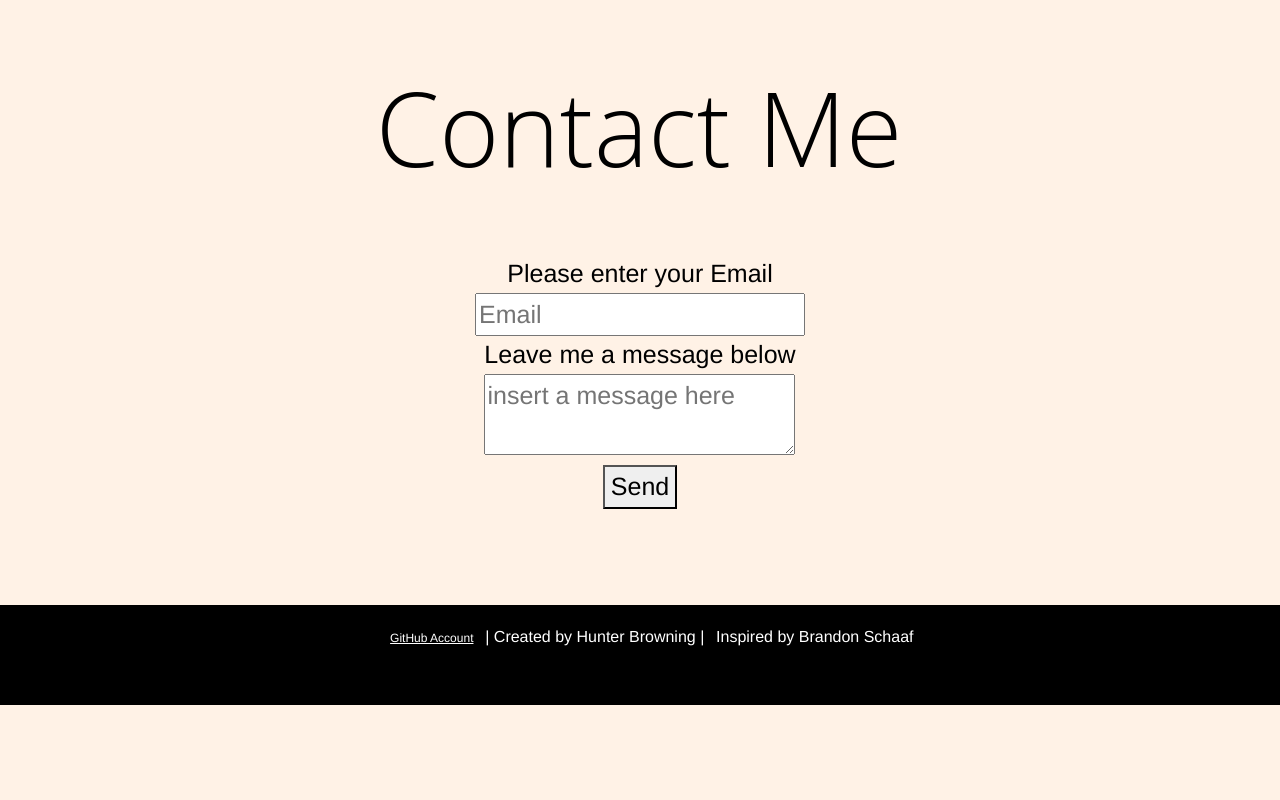
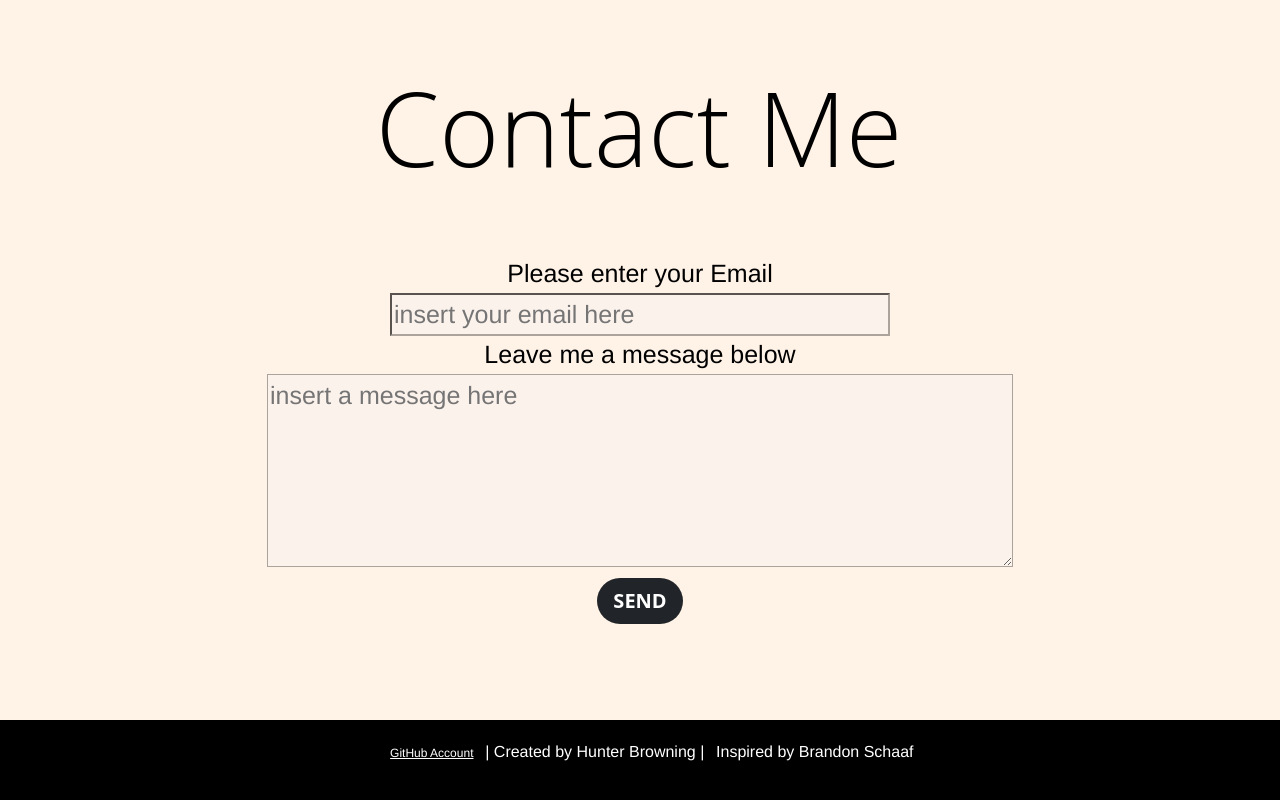
Before and after one commit to hunterjacobi/hunterjacobi.github.io, a plain HTML site: page index.html in a window 1280 px wide. Shown: the part 2091-2891 px from the top of the page. Before the commit the page ends 2796 px from the top, so only its background shows below. Drawn offline with nearby package versions, Linux system fonts and the light colour scheme.

Commit message:
Form updated

```diff
--- a/index.html
+++ b/index.html
@@ -99,7 +99,8 @@
 
             <div class="row gallery centerGallery no-gutters">
                 <div class="col-lg-4 col-md-6 col-sm-6">
-                    <a class="portfolio-box" href="https://hunterjacobi.github.io/StaticStorefront/" target="blank">
+                    <a class="portfolio-box text-center" href="https://hunterjacobi.github.io/StaticStorefront/"
+                        target="blank">
                         <img class="img-fluid" src="./assets/iris.png" alt="">
                         <div class="portfolio-box-caption">
                             <div class="portfolio-box-caption-content">
@@ -172,16 +173,16 @@
                 <form action="https://formspree.io/f/xeqnaadl" method="POST">
                     <label>
                         Please enter your Email <br>
-                        <input type="email" name="_replyto" placeholder="Email">
+                        <input type="email" name="_replyto" placeholder="insert your email here" id="emailTag">
                     </label>
                     <br>
                     <label>
                         Leave me a message below <br>
-                        <textarea name="message" placeholder="insert a message here"></textarea>
+                        <textarea name="message" placeholder="insert a message here" rows="5" cols="50"></textarea>
                     </label>
                     <br>
                     <!-- your other form fields go here -->
-                    <button type="submit">Send</button>
+                    <button type="submit" class="btn btn-dark btn-lg">Send</button>
                 </form>
 
             </div>
@@ -195,7 +196,7 @@
             <div class="row">
                 <div class="col-md-12 text-center">
                     <ul>
-                        <li><a href="https://github.com/hunterjacobi">GitHub Account</a></li>
+                        <li><a href="https://github.com/hunterjacobi" target="#">GitHub Account</a></li>
                         <li>
                             <p>| Created by Hunter Browning |</p>
                         </li>
@@ -212,7 +213,6 @@
 
 
 
-
     <!-- Bootstrap's script tag: script tag links to our JavaScript file; https://getbootstrap.com/ -->
     <script src="https://cdn.jsdelivr.net/npm/bootstrap@5.1.3/dist/js/bootstrap.bundle.min.js"
         integrity="sha384-ka7Sk0Gln4gmtz2MlQnikT1wXgYsOg+OMhuP+IlRH9sENBO0LRn5q+8nbTov4+1p"
--- a/main.css
+++ b/main.css
@@ -472,3 +472,14 @@ footer ul li {
   font-size: 12px;
   line-height: 17px;
 }
+
+#emailTag {
+  width: 500px;
+}
+
+input,
+textarea {
+  background-color: #fcf2ec;
+  color: black;
+  border-color: #aca39c;
+}
```
